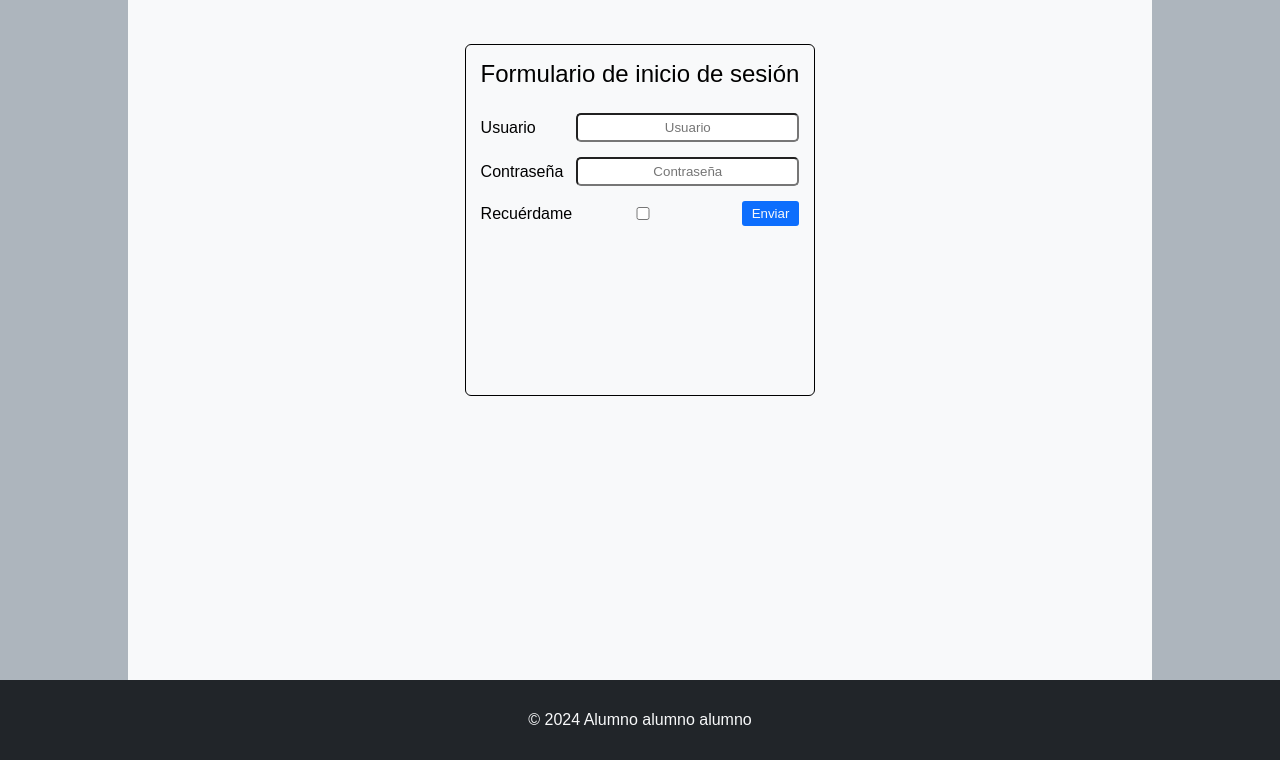
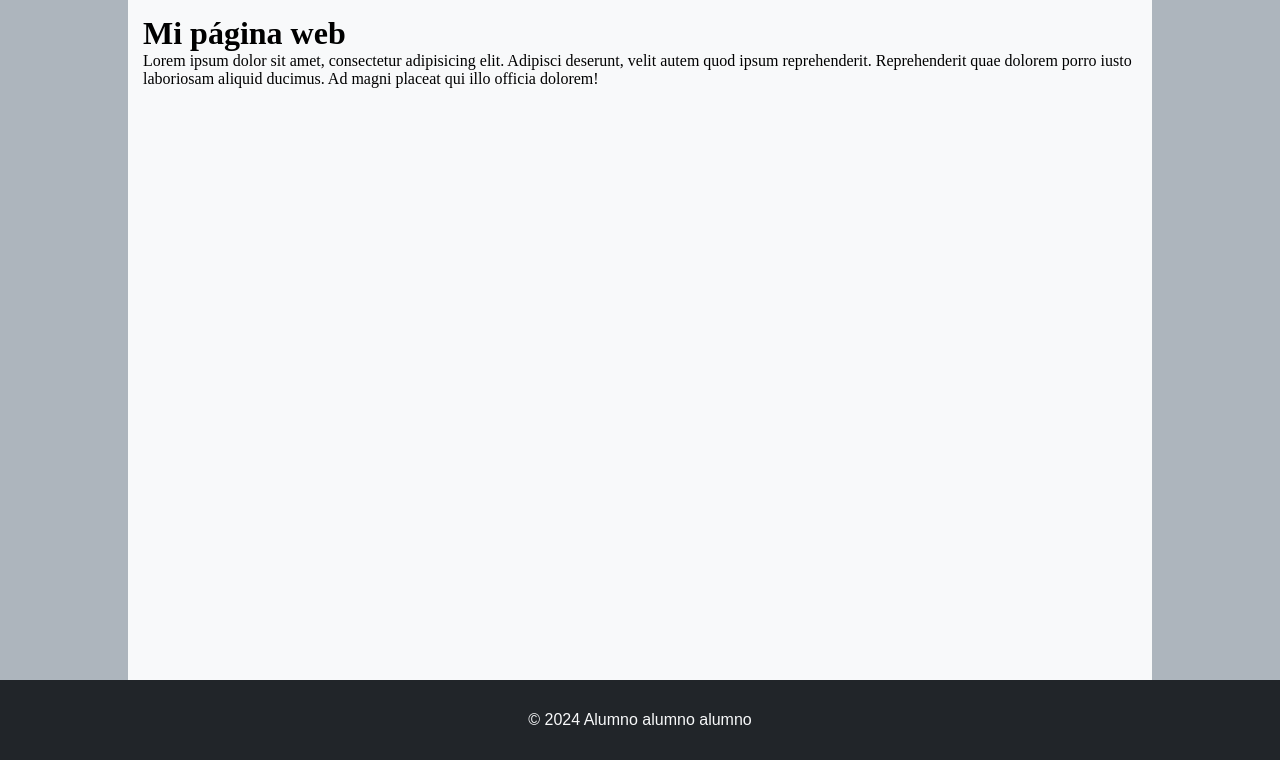
Before and after one commit to jorfernan/server, a Flask app: page / in a window 1280 px wide. Shown: the part 195-955 px from the top of the page. Run offline with Flask 3, Linux system fonts and the light colour scheme; data that the repository does not hold is empty; parts of the project's set-up code (start-up, migrations or seed data) failed here and were passed over; some web fonts are replaced.

Commit message:
minor changes

```diff
--- a/public/css/main.css
+++ b/public/css/main.css
@@ -1,12 +1,10 @@
 /* Elemento main */
 main {
+  margin: 0 auto;
   background-color: var(--bs-light);
   width: inherit;
   min-height: 85vh;
   max-width: 80%;
   padding: 15px;
-  display: flex;
-  justify-content: center;
-  margin: 0 auto;
 
 }
--- a/templates/index.html
+++ b/templates/index.html
@@ -21,7 +21,8 @@
 <!-- IMPORTAR ELEMENTOS SEGÚN EL SIGUIENTE ESQUEMA (Los porcentajes sin la "\")  -->
 <!-- {\%\ include "componentes/archivo.html" \%\}  -->
 <main>
-    {% include "componentes/login_form.html" %}
+    <h1>Mi página web</h1>
+    <p>Lorem ipsum dolor sit amet, consectetur adipisicing elit. Adipisci deserunt, velit autem quod ipsum reprehenderit. Reprehenderit quae dolorem porro iusto laboriosam aliquid ducimus. Ad magni placeat qui illo officia dolorem!</p>
 </main>
 
 {% include "componentes/footer.html" %}
```
